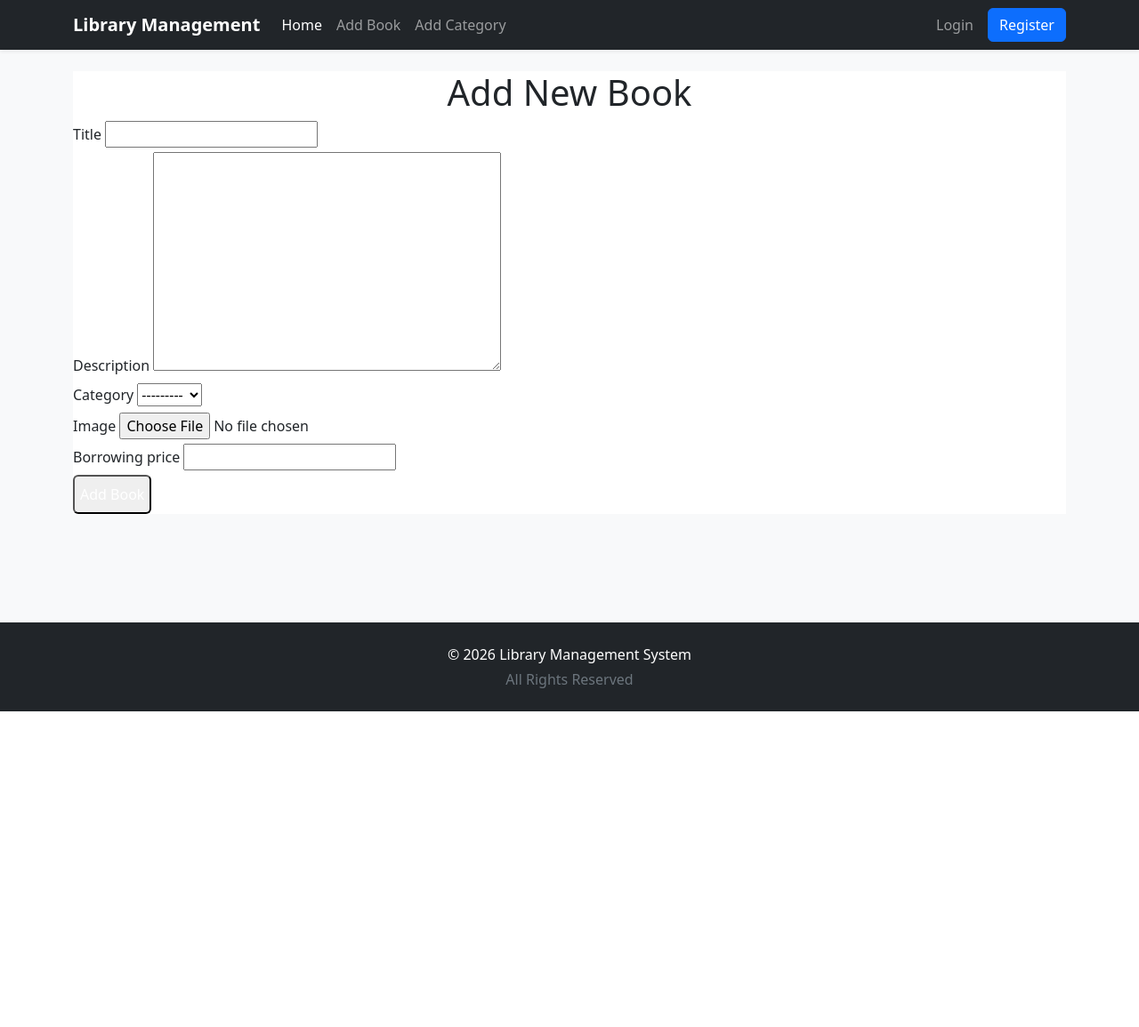
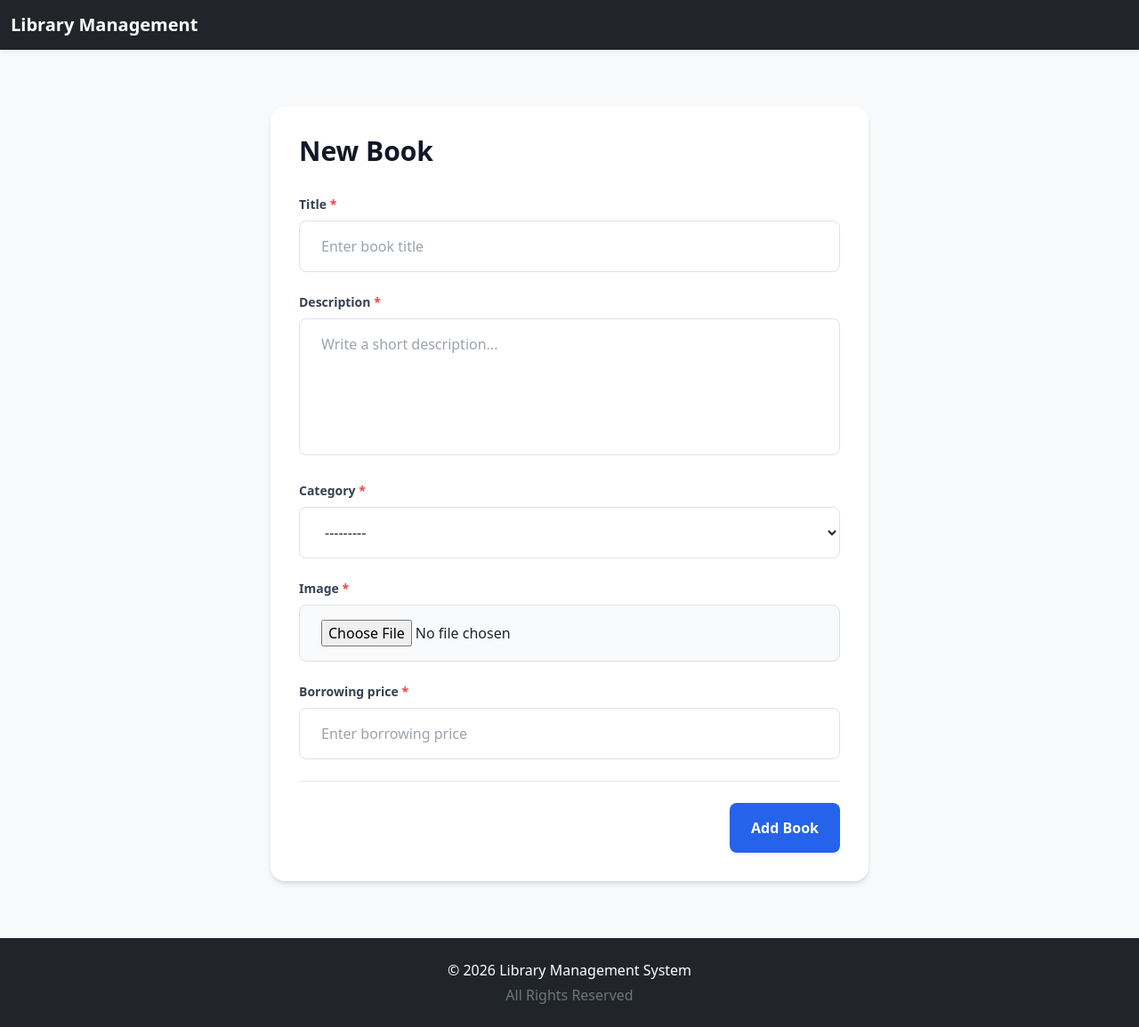
Before and after one commit to kaziibtisumwasit/Library-Management-System, a Django app: page /books/add-book/ in a window 1280 px wide. Shown: the whole page at 89% size. Before the commit the page ends 800 px from the top, so only its background shows below. Run offline with Django 5.2, Linux system fonts and the light colour scheme; data comes from the database, SQL or seed files in the repository; both versions use the stored data as it was after the commit; some libraries are stand-ins or nearby versions.

Commit message:
add context data into email function add tailwind css on add book page

```diff
--- a/accounts/templates/registration/email_deposite.html
+++ b/accounts/templates/registration/email_deposite.html
@@ -1,5 +1,5 @@
 <h1>Hello,</h1> <h3>{{user.first_name}} {{user.last_name}} </h3>
-<p>Your Diposit : ${{ email_context }} Has Been Successfully Added On Your Main Balance</p>
+<p>Your Diposit : ${{ amount }} Has Been Successfully Added On Your Main Balance</p>
 <p>Your Current Balance : {{user.userprofile.balance}}</p>
 <hr>
 <p>Thanks For Stay With Us!</p>
--- a/accounts/templates/registration/email_registration.html
+++ b/accounts/templates/registration/email_registration.html
@@ -1,5 +1,5 @@
-<h1>Hello,</h1> <h3> {{user.first_name}} {{user.last_name}} </h3>
-<p>Welcome To Library management System </p>
-<p>You Can Deposite Money , Borrowed Book  & Returned Book From Now</p>
+<h1>Hello,</h1>
+<h3> {{user.first_name}} {{user.last_name}} </h3>
+<p> {{ message }} </p>
 
 <hr>
--- a/books/forms.py
+++ b/books/forms.py
@@ -8,6 +8,41 @@
         model = Book
         fields = ["title", "description","category", "image", "borrowing_price",]
 
+        widgets = {
+            'title': forms.TextInput(attrs={
+                'class': 'w-full px-4 py-3 rounded-lg border border-gray-300 '
+                         'focus:ring-2 focus:ring-blue-500 focus:border-blue-500 '
+                         'outline-none transition',
+                'placeholder': 'Enter book title',
+            }),
+
+            'description': forms.Textarea(attrs={
+                'class': 'w-full px-4 py-3 rounded-lg border border-gray-300 '
+                         'focus:ring-2 focus:ring-blue-500 focus:border-blue-500 '
+                         'outline-none transition resize-none',
+                'rows': 5,
+                'placeholder': 'Write a short description...',
+            }),
+
+            'category': forms.Select(attrs={
+                'class': 'w-full px-4 py-3 rounded-lg border border-gray-300 '
+                         'focus:ring-2 focus:ring-blue-500 focus:border-blue-500 '
+                         'outline-none transition bg-white',
+            }),
+
+            'image': forms.ClearableFileInput(attrs={
+                'class': 'w-full px-4 py-3 rounded-lg border border-gray-300 '
+                         'bg-gray-50 cursor-pointer',
+            }),
+
+            'borrowing_price': forms.NumberInput(attrs={
+                'class': 'w-full px-4 py-3 rounded-lg border border-gray-300 '
+                         'focus:ring-2 focus:ring-blue-500 focus:border-blue-500 '
+                         'outline-none transition',
+                'placeholder': 'Enter borrowing price',
+                'step': '0.01',
+            }),
+        }
 
 class CategoryForm(forms.ModelForm):
     class Meta:
--- a/books/templates/add_book.html
+++ b/books/templates/add_book.html
@@ -2,64 +2,85 @@
 {% load static %}
 
 {% block head_title %}
-<title>Add {{ title }}</title>
+<title>{{ title }}</title>
 {% endblock %}
 
 {% block body %}
 
-<div class="max-w-3xl mx-auto mt-10 mb-10 bg-white shadow-md rounded-xl px-8 py-8">
+<div class="max-w-2xl mx-auto mt-10 mb-10 bg-white shadow-md rounded-2xl p-8">
 
-    <h1 class="text-3xl font-bold text-center mb-8">
-        Add New {{ title }}
+    <h1 class="text-3xl font-bold text-gray-900 mb-8">
+        {{ title }}
     </h1>
 
     <form method="post" enctype="multipart/form-data">
+
         {% csrf_token %}
 
         {% if form.non_field_errors %}
             {% for error in form.non_field_errors %}
-                <p class="text-red-600 text-sm mb-3">
+                <p class="text-sm text-red-600 mb-4">
                     {{ error }}
                 </p>
             {% endfor %}
         {% endif %}
 
+
         {% for field in form %}
+
             <div class="mb-6">
 
                 <label
-                    class="block uppercase tracking-wide text-gray-700 text-xs font-bold mb-2"
-                    for="{{ field.id_for_label }}">
+                    for="{{ field.id_for_label }}"
+                    class="block text-sm font-semibold text-gray-700 mb-2">
+
                     {{ field.label }}
+
+                    {% if field.field.required %}
+                        <span class="text-red-500">*</span>
+                    {% endif %}
+
                 </label>
+
 
                 {{ field }}
 
+
                 {% if field.help_text %}
-                    <p class="text-gray-500 text-sm mt-1">
+                    <p class="text-xs text-gray-500 mt-1">
                         {{ field.help_text }}
                     </p>
                 {% endif %}
 
+
                 {% if field.errors %}
                     {% for error in field.errors %}
-                        <p class="text-red-600 text-sm italic mt-1">
+                        <p class="text-sm text-red-600 mt-1">
                             {{ error }}
                         </p>
                     {% endfor %}
                 {% endif %}
 
             </div>
+
         {% endfor %}
 
-        <div class="flex justify-end mt-6">
+
+        <!-- Submit Button -->
+        <div class="flex justify-end pt-4 border-t border-gray-200">
+
             <button
                 type="submit"
-                class="bg-blue-600 hover:bg-blue-700 text-white font-bold py-2 px-6 rounded focus:outline-none focus:shadow-outline">
+                class="px-6 py-3 bg-blue-600 hover:bg-blue-700
+                       text-white font-semibold rounded-lg
+                       shadow-sm transition duration-200
+                       focus:outline-none focus:ring-2
+                       focus:ring-blue-500 focus:ring-offset-2">
 
-                Add {{ title }}
+                {{ button_text }}
 
             </button>
+
         </div>
 
     </form>
--- a/books/views.py
+++ b/books/views.py
@@ -14,7 +14,7 @@
             return redirect('home')
     else:
         form = BookForm()
-    return render(request , "add_book.html",{'form' : form , 'title' : 'Book'})
+    return render(request , "add_book.html",{'form' : form , 'title' : 'New Book','button_text' : 'Add Book'})
 
 
 
--- a/core/templates/base.html
+++ b/core/templates/base.html
@@ -14,7 +14,7 @@
     <link
         href="https://cdn.jsdelivr.net/npm/bootstrap@5.3.3/dist/css/bootstrap.min.css"
         rel="stylesheet">
-
+     <script src="https://cdn.tailwindcss.com"></script>
 </head>
 
 <body class="bg-light d-flex flex-column min-vh-100">
--- a/utils/email.py
+++ b/utils/email.py
@@ -4,10 +4,11 @@
 from django.conf import settings
 
 
-def sending_email(current_user,email_subject,template,email_context = None):
+def sending_email(current_user,email_subject,template,email_context = {}): ## by default email_context is empty dictionary, but we can pass any context data into the template
     message = render_to_string(template,{
         'user' : current_user,
-        'email_context' : email_context
+        ** email_context, ## ** operator is used to unpack the dictionary and pass the key-value pairs as keyword arguments to the render_to_string function. This allows us to pass any number of context variables to the template dynamically.
+        ## email_context = {'amount' : amount} -->> **email_context -->> {'amount' : amount} ---> {{ amount }}
     }) ## its convert the template into string and pass the context data into the template, so we can use the context data in the template. Here we pass the current user object into the template, so we can access the current user data in the template.
     to_email = current_user.email ## current_user email address
 
```
Also changed, not shown: accounts/views.py (+5 -2 lines), db.sqlite3.
